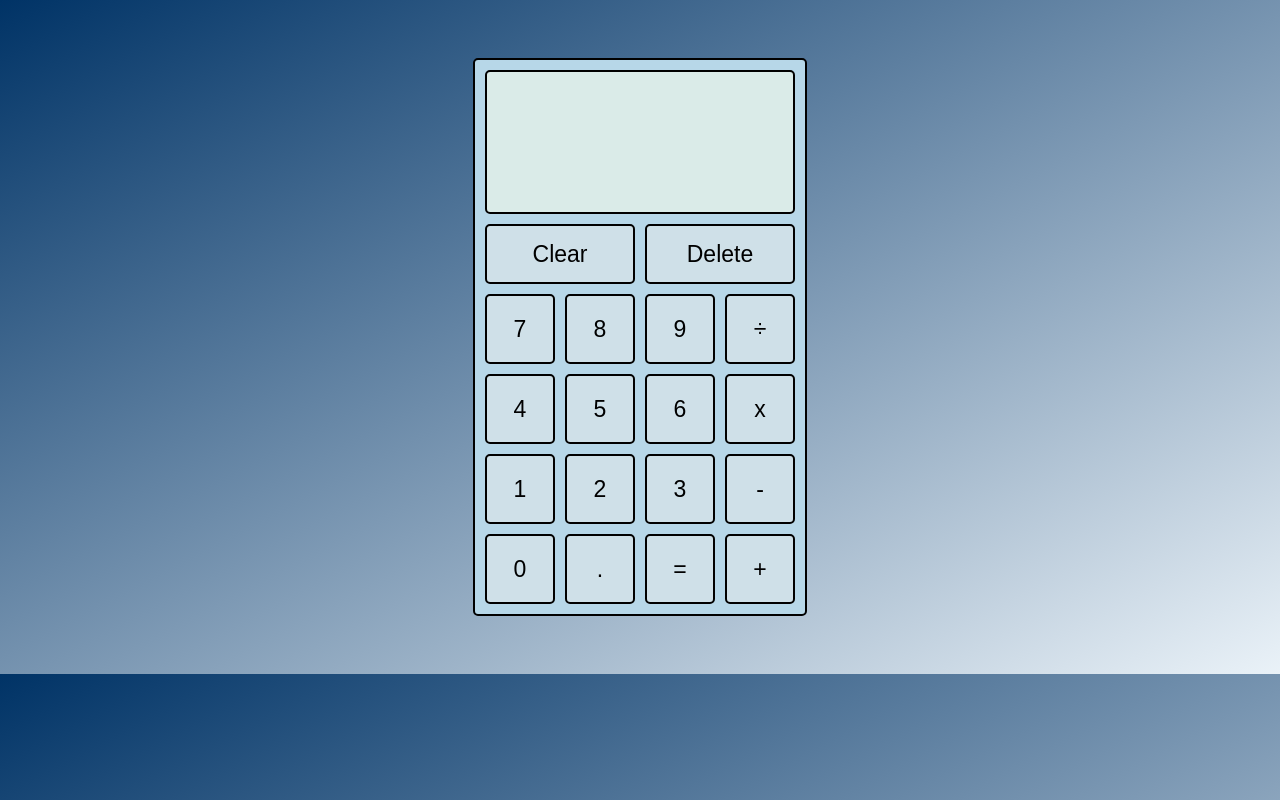
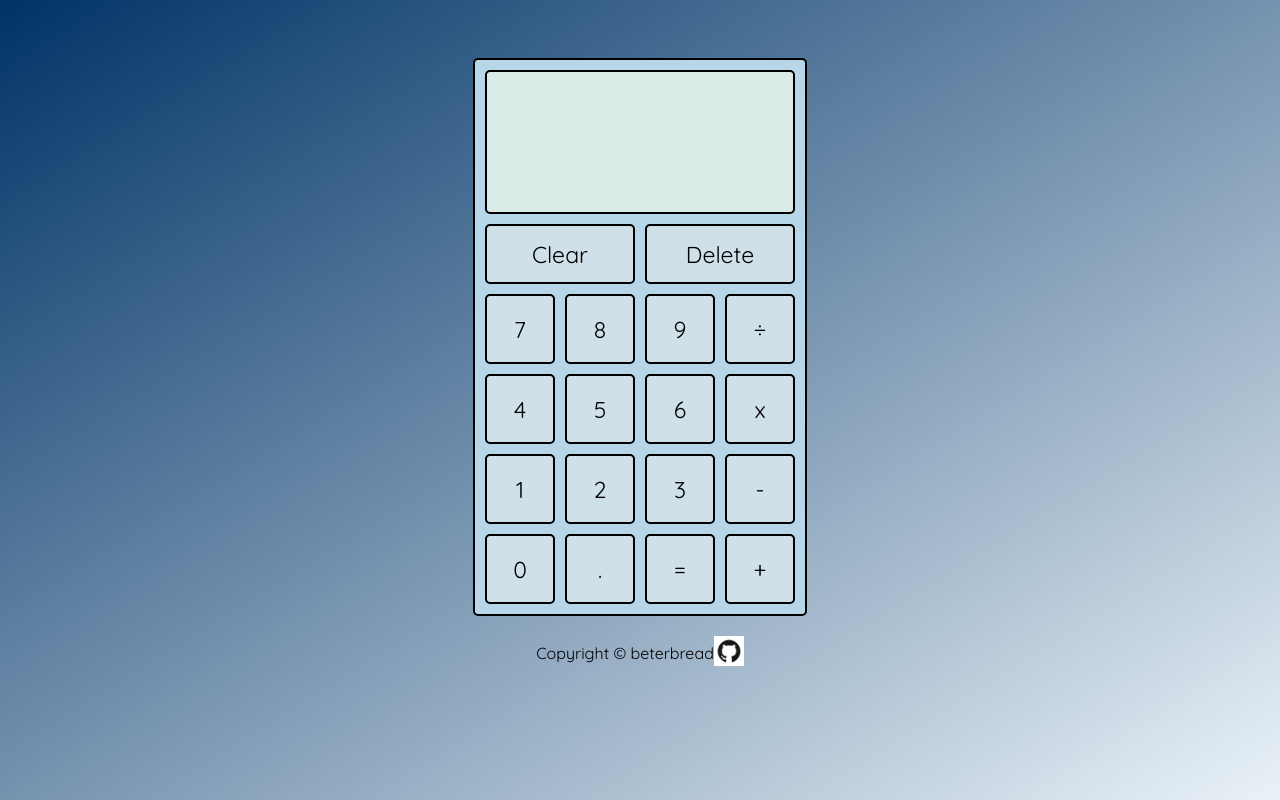
Before and after one commit to beterbread/calculator, a plain HTML site: page index.html in a window 1280 px wide. Drawn offline with Linux system fonts and the light colour scheme.

Commit message:
footer and style change

```diff
--- a/index.html
+++ b/index.html
@@ -4,6 +4,9 @@
     <meta charset="UTF-8">
     <title>Calculator</title>
     <link href="style.css" rel="stylesheet">
+    <link rel="preconnect" href="https://fonts.googleapis.com">
+    <link rel="preconnect" href="https://fonts.gstatic.com" crossorigin>
+    <link href="https://fonts.googleapis.com/css2?family=Quicksand&display=swap" rel="stylesheet">
   </head>
   <body>
     <div class="calculator">
@@ -40,6 +43,10 @@
         <button class="operand">+</button>
       </div>
     </div>
+    <footer>
+      <p class="footer">Copyright © beterbread</p>
+      <a href="https://github.com/beterbread"><img src="github-log.png" alt="GitHub" /></a>
+    </footer>
     <script src="script.js"></script>
   </body>
 </html>
--- a/style.css
+++ b/style.css
@@ -1,8 +1,10 @@
 body {
   display: flex;
-  justify-content: center;
+  flex-direction: column;
+  align-items: center;
   padding-top: 50px;
   background: linear-gradient(to bottom right, #003366, #eaf2f8);
+  background-attachment: fixed;
 }
 
 .calculator, .display, button {
@@ -14,7 +16,7 @@ body {
   width: 330px;
   padding-bottom: 10px;
   background-color: #b7d7e8;
-  margin-bottom: 50px;
+  margin-bottom: 20px;
 }
 
 .display {
@@ -39,7 +41,6 @@ p {
   color: #87bdd8;
   text-shadow: -1px -1px 0 #000, 1px -1px 0 #000, -1px 1px 0 #000, 1px 1px 0 #000;
   word-break: break-word;
-  white-space: pre-wrap;
   text-align: right;
 }
 
@@ -55,6 +56,7 @@ p {
 }
 
 button {
+  font-family: 'Quicksand', sans-serif;
   width: 70px;
   height: 70px;
   margin: 0;
@@ -81,3 +83,28 @@ button:hover {
   gap: 10px;
   padding-top: 10px;
 }
+
+footer {
+  font-family: 'Quicksand', sans-serif;
+  display: flex;
+  align-items: center;
+  margin-bottom: 20px;
+}
+
+.footer {
+  margin: 0;
+}
+
+img {
+  mix-blend-mode: multiply;
+  width: 30px;
+  height: 30px;
+}
+
+img {
+  transition: transform 0.3s ease;
+}
+
+img:hover {
+  transform: rotate(720deg);
+}
```
Also changed, not shown: github-log.png (added).
